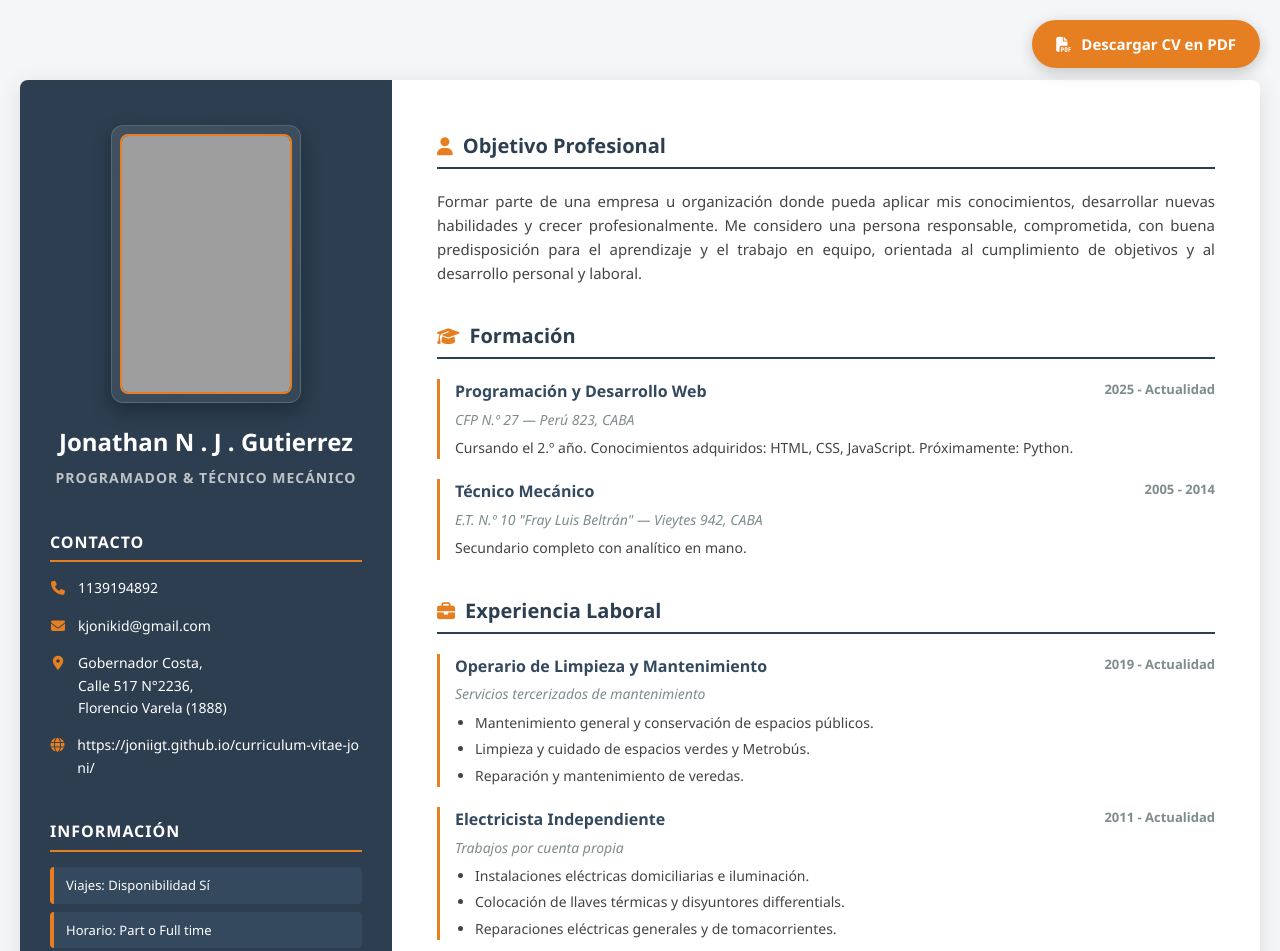
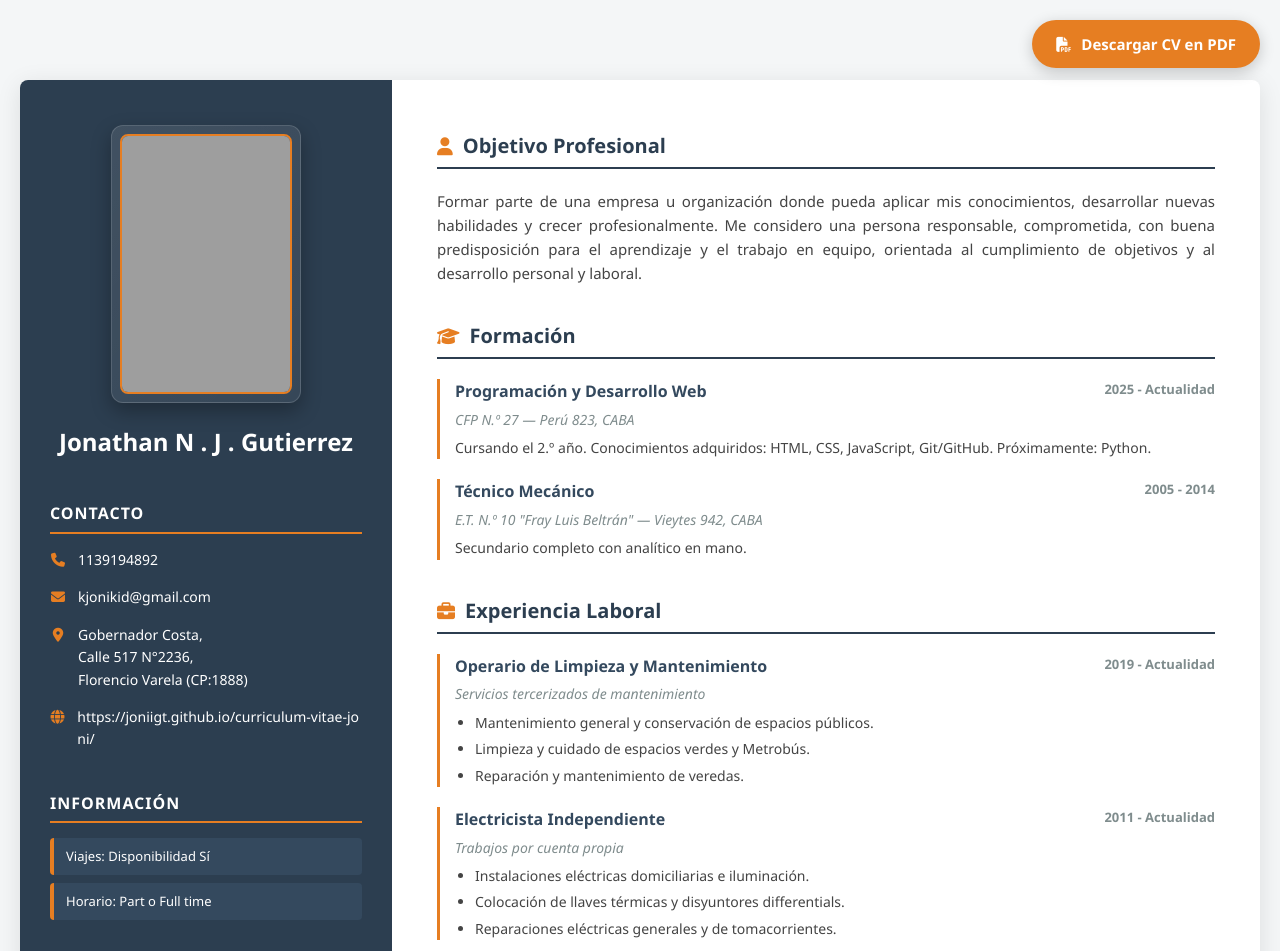
Before and after one commit to joniigt/curriculum-vitae-joni, a plain HTML site: page index.html in a window 1280 px wide. Shown: the top 951 px of the page. Drawn offline with Linux system fonts and the light colour scheme; grey boxes are pictures that could not be loaded.

Commit message:
Revise profile details and add Git/GitHub skills
Updated contact information and skills listed.

```diff
--- a/index.html
+++ b/index.html
@@ -476,7 +476,7 @@
                     <img src="tu-foto.jpg" alt="Jonathan Nahuel Gutierrez" class="profile-img">
                 </div>
                 <h1>Jonathan N . J . Gutierrez</h1>
-                <h2>Programador & Técnico Mecánico</h2>
+                <h2></h2>
             </div>
 
             <div class="sidebar-section">
@@ -484,7 +484,7 @@
                 <ul class="contact-list">
                     <li><i class="fa-solid fa-phone"></i> 1139194892</li>
                     <li><i class="fa-solid fa-envelope"></i> kjonikid@gmail.com</li>
-                    <li><i class="fa-solid fa-location-dot"></i> Gobernador Costa,<br>Calle 517 N°2236,<br>Florencio Varela (1888)</li>
+                    <li><i class="fa-solid fa-location-dot"></i> Gobernador Costa,<br>Calle 517 N°2236,<br>Florencio Varela (CP:1888)</li>
                     <li><i class="fa-solid fa-globe"></i> <a href="https://joniigt.github.io/curriculum-vitae-joni/" target="_blank">https://joniigt.github.io/curriculum-vitae-joni/</a></li>
                 </ul>
             </div>
@@ -527,7 +527,7 @@
                     </div>
                     <div class="card-subtitle">CFP N.º 27 — Perú 823, CABA</div>
                     <div class="card-content">
-                        Cursando el 2.º año. Conocimientos adquiridos: HTML, CSS, JavaScript. Próximamente: Python.
+                        Cursando el 2.º año. Conocimientos adquiridos: HTML, CSS, JavaScript, Git/GitHub. Próximamente: Python.
                     </div>
                 </div>
 
@@ -583,6 +583,7 @@
                     <p class="objective-text">
                         Vendedor, Ayudante de albañil, Delivery, Repartidor en moto, Desmalezado con maquinaria naftera, Reparación de computadoras, Instalación de programas y software, Soporte básico de PC.
                     </p>
+                    <p class="objective-text">Buen manejo de word,exel, power point,github, edicion de videos e imagenes.</p>
                 </div>
             </section>
 
```
